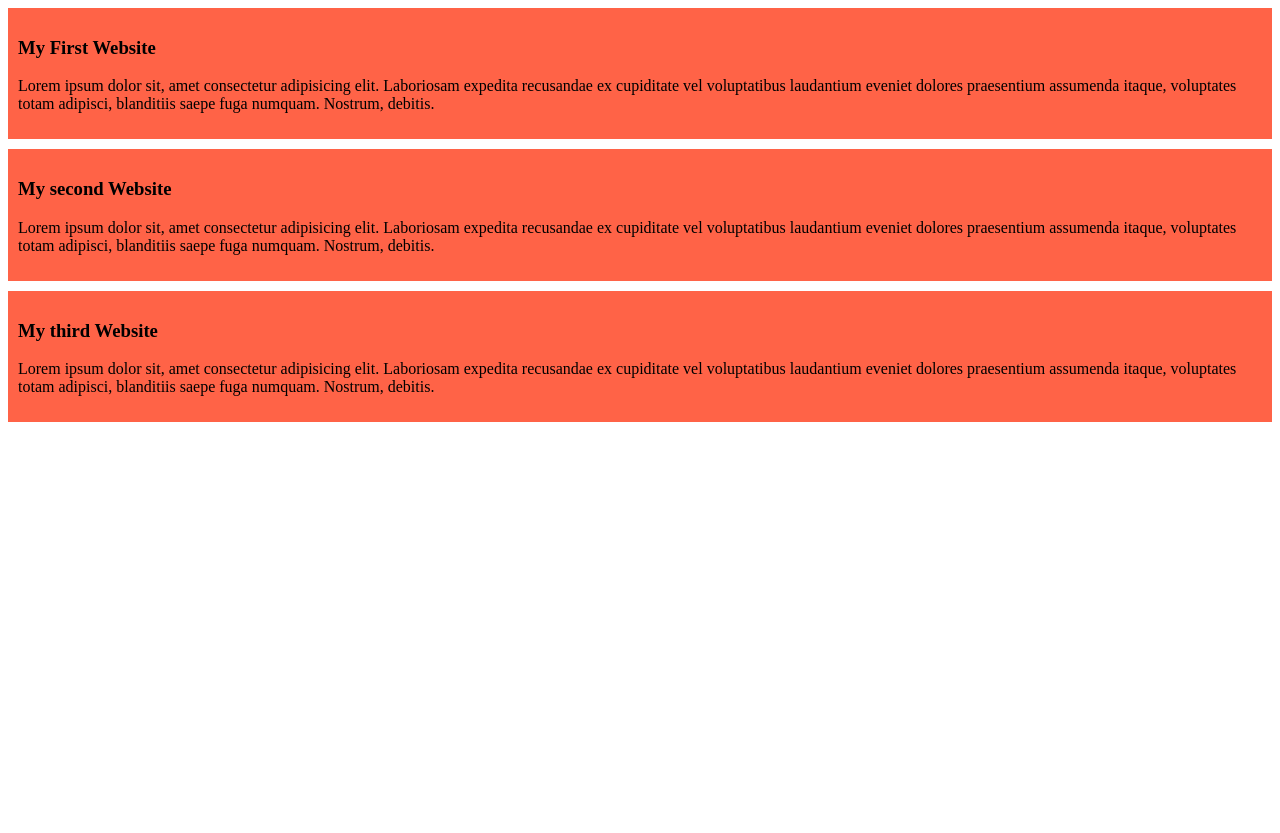
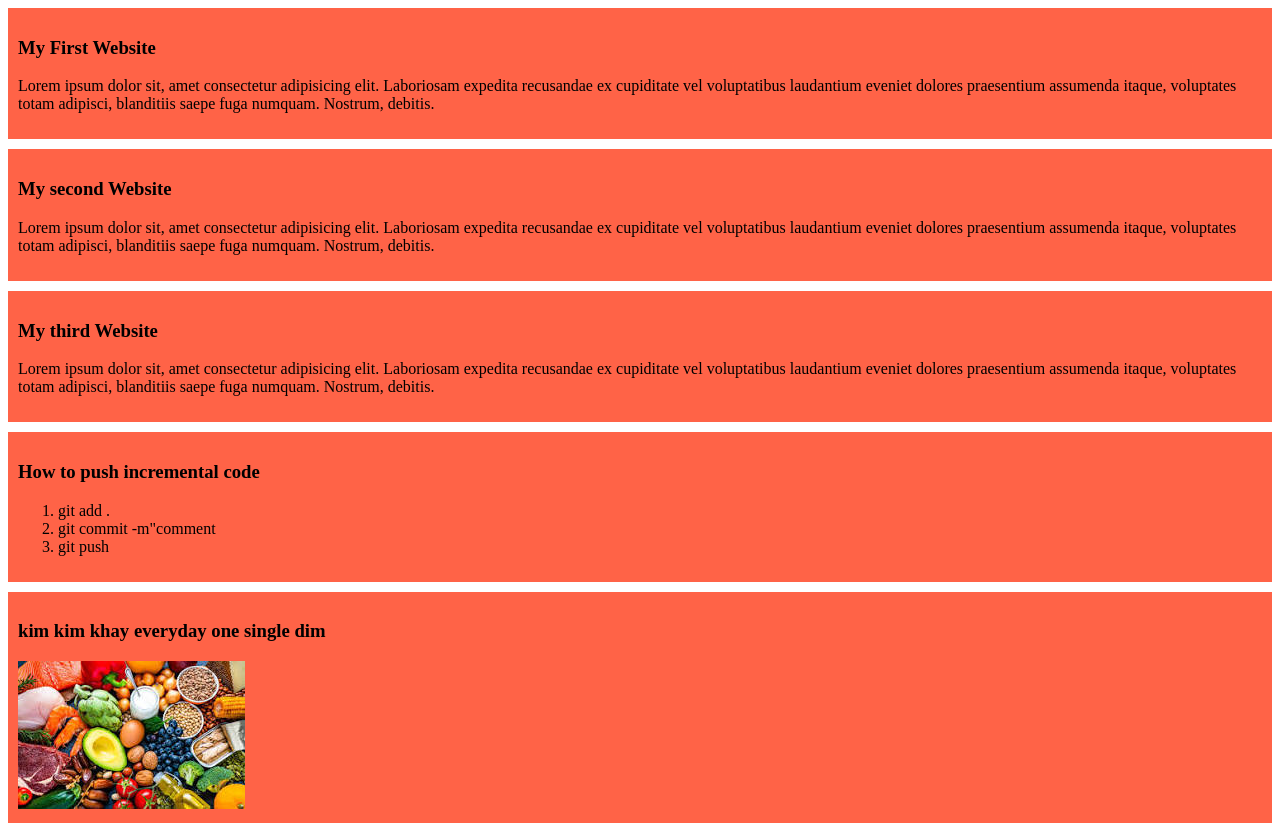
Before and after one commit to Jubayer8999/my-shelly-coop-repo, a plain HTML site: page index.html in a window 1280 px wide. Before the commit the page ends 800 px from the top, so only its background shows below. Drawn offline with Linux system fonts and the light colour scheme.

Commit message:
added new commit

```diff
--- a/index.html
+++ b/index.html
@@ -21,6 +21,17 @@
         <h3>My third Website</h3>
         <p>Lorem ipsum dolor sit, amet consectetur adipisicing elit. Laboriosam expedita recusandae ex cupiditate vel voluptatibus laudantium eveniet dolores praesentium assumenda itaque, voluptates totam adipisci, blanditiis saepe fuga numquam. Nostrum, debitis.</p>
     </div>
-
+    <div>
+        <h3>How to push incremental code</h3>
+        <ol>
+            <li>git add .</li>
+            <li>git commit -m"comment</li>
+            <li>git push</li>
+        </ol>
+    </div>
+    <div>
+        <h3>kim kim khay everyday one single dim</h3>
+        <img src="images/images.jpg" alt="">
+    </div>
 </body>
 </html>
```
Also changed, not shown: images/images.jpg (added).
